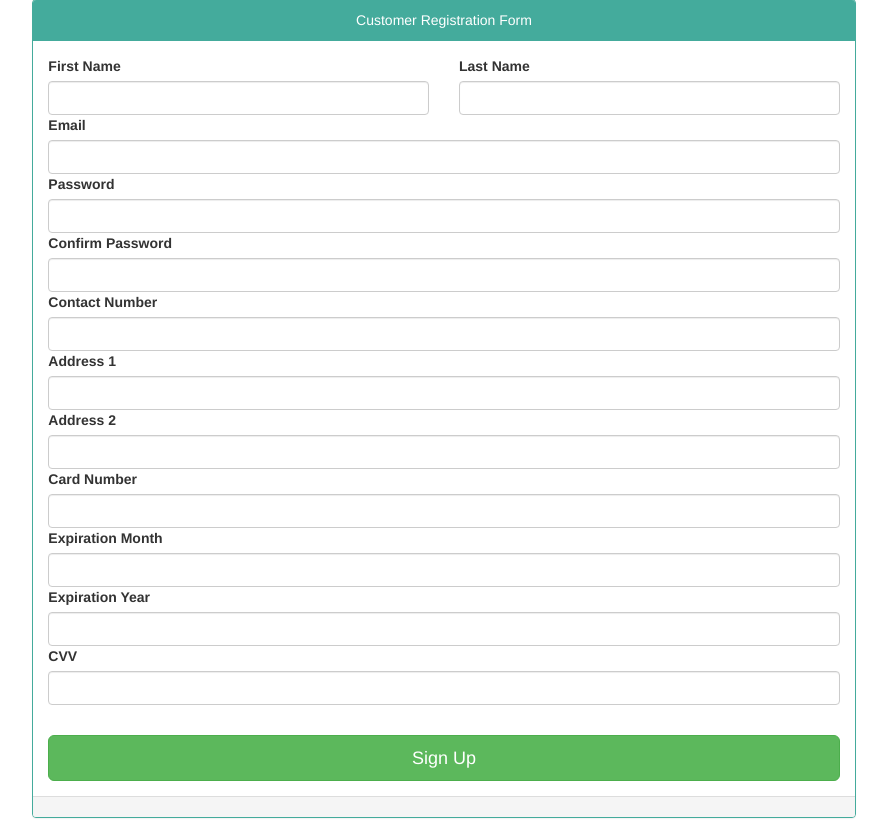
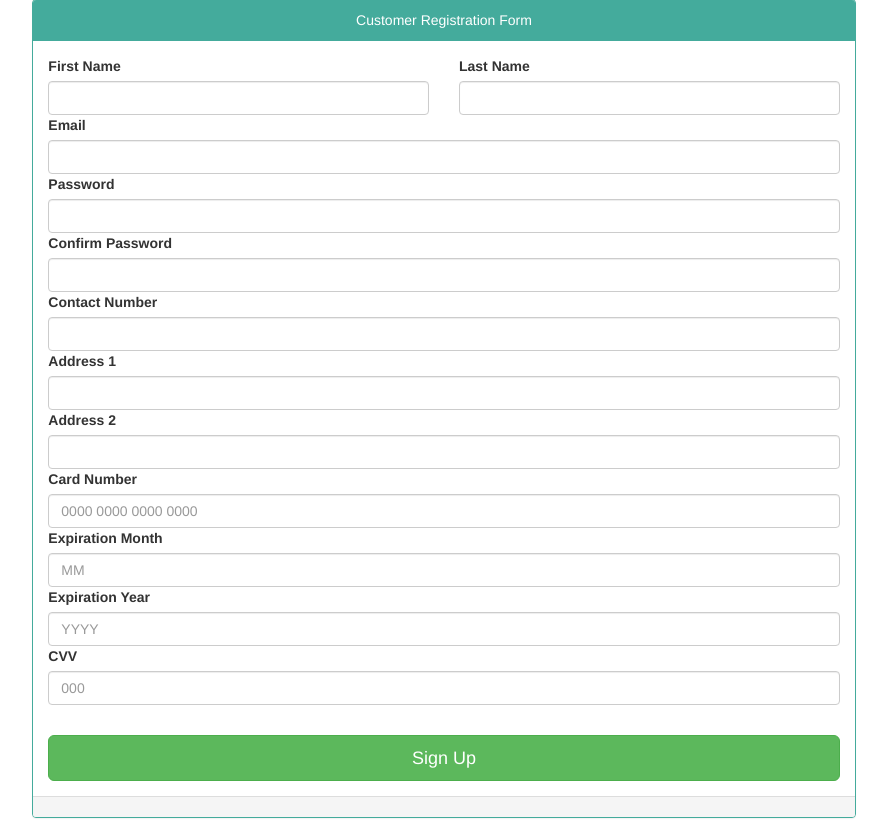
Before and after one commit to harsh1233/Ecommerce-app-h, a PHP site: page /ecommerce-app-h/customer_registration.php?register=1 in a window 1280 px wide. Shown: the part 92-930 px from the top of the page, without its empty margins (196-1083 px from the left). Run offline with PHP 8.4, Linux system fonts and the light colour scheme; data comes from the database, SQL or seed files in the repository; data that the repository does not hold is empty.

Commit message:
change in registerration

```diff
--- a/customer_registration.php
+++ b/customer_registration.php
@@ -100,14 +100,15 @@ if (isset($_GET["register"])) {
 								<div class="row">
 									<div class="col-md-12">
 										<label for="cardNumber">Card Number</label>
-										<input type="number" size="20" autocomplete="off" class="form-control" id="cardNumber" name="cardNumber">
+										<input type="text" placeholder="0000 0000 0000 0000" size="18"  minlength="16" maxlength="16" class="form-control" id="cardNumber" name="cardNumber">
+
 									</div>
 								</div>
 
 								<div class="row">
 									<div class="col-md-12">
 										<label for="exp_month">Expiration Month</label>
-										<input type="number" class="form-control" size="2" id="exp_month" name="exp_month">
+										<input type="text"  placeholder="MM" class="form-control" minlength="1" maxlength="2"   size="2" id="exp_month" name="exp_month">
 
 									</div>
 								</div>
@@ -115,7 +116,7 @@ if (isset($_GET["register"])) {
 								<div class="row">
 									<div class="col-md-12">
 										<label for="exp_year">Expiration Year</label>
-										<input type="number" class="form-control" size="4" id="exp_year" name="exp_year">
+										<input type="text" placeholder="YYYY" class="form-control" minlength="1" maxlength="4"  size="4" id="exp_year" name="exp_year">
 
 									</div>
 								</div>
@@ -123,7 +124,7 @@ if (isset($_GET["register"])) {
 								<div class="row">
 									<div class="col-md-12">
 										<label for="cvv">CVV</label>
-										<input type="number" class="form-control" size="4" autocomplete="off" id="cvv" name="cvv">
+										<input type="password" class="form-control" placeholder="000" size="1" minlength="3" maxlength="3" id="cvv" name="cvv">
 									</div>
 								</div>
 								<p><br /></p>
```
